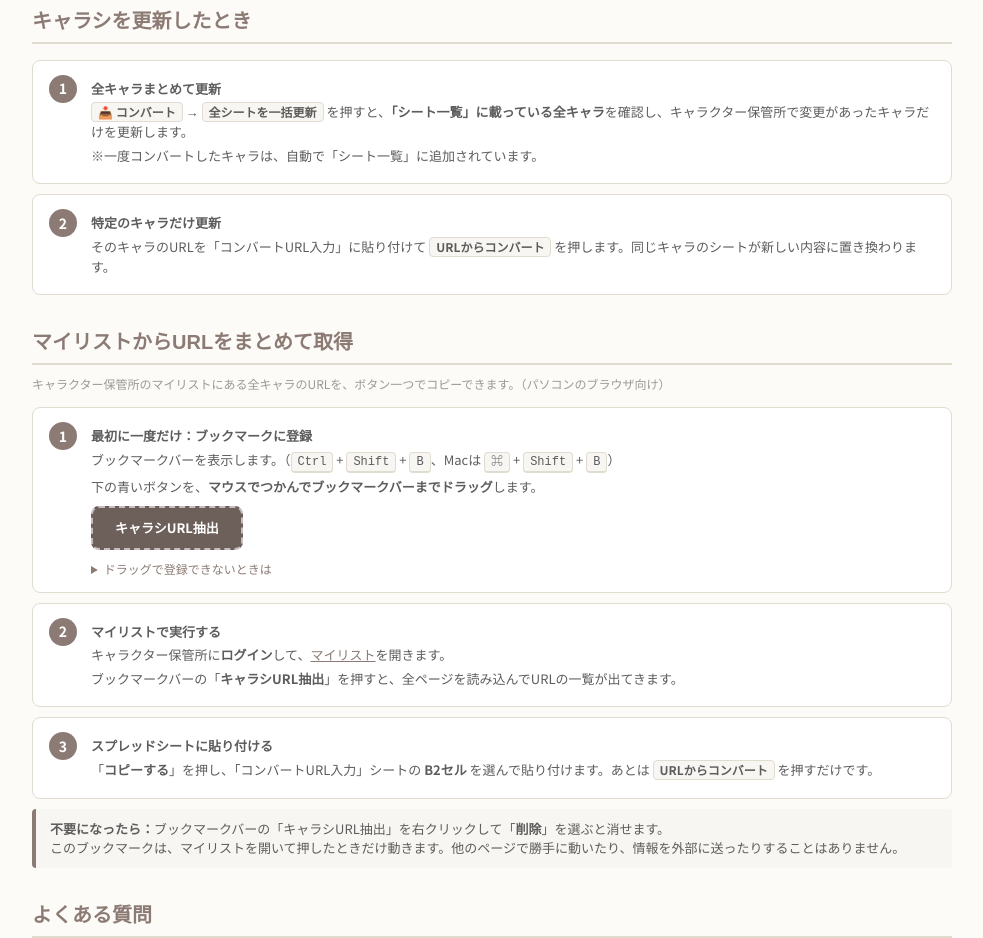
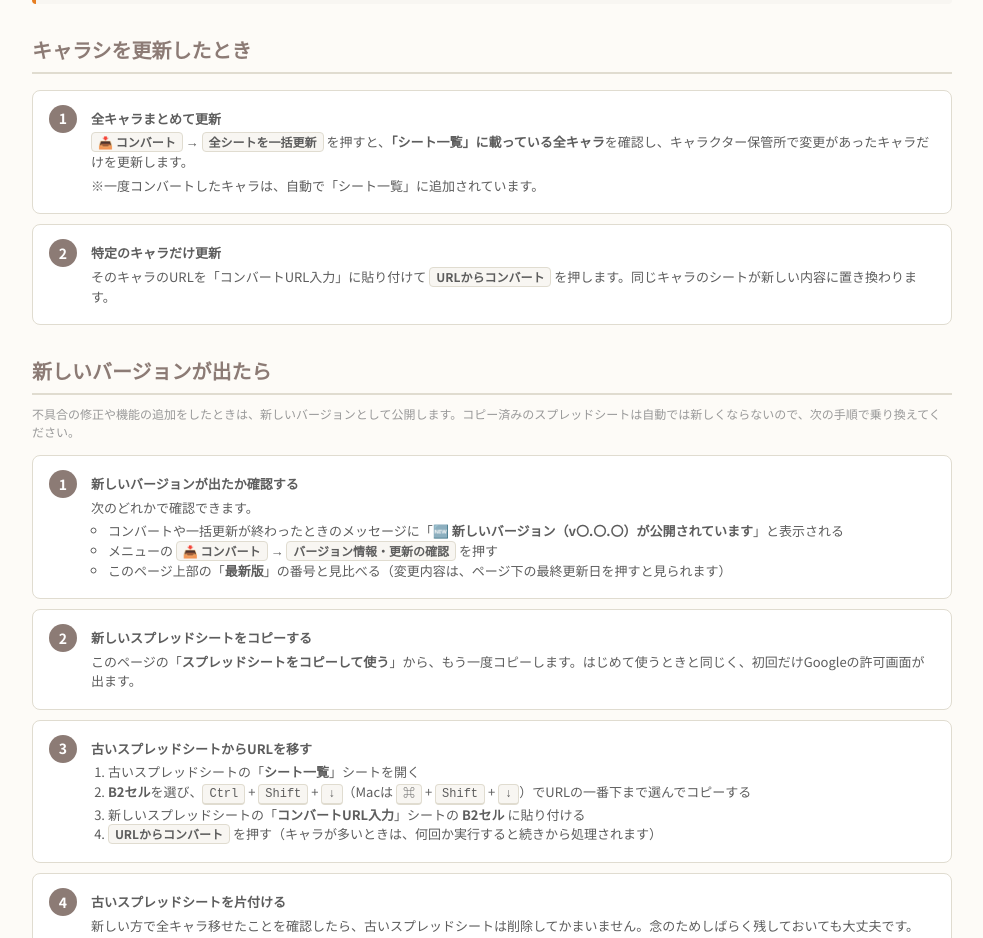
Before and after one commit to nununu-tatata/charasheet-backup, a website: page docs/index.html in a window 1280 px wide. Shown: the part 1862-2800 px from the top of the page, without its empty margins (148-1131 px from the left). Drawn offline with Linux system fonts and the light colour scheme; a web font is replaced by a local one.

Commit message:
入口ページ：新しいバージョンへの乗り換え手順を追加

```diff
--- a/docs/index.html
+++ b/docs/index.html
@@ -113,6 +113,7 @@
             </p>
             <a id="copy-btn" class="btn-main" href="#" target="_blank">📄 スプレッドシートをコピーして使う</a>
             <p class="hero-note">Googleアカウントが必要です（無料）。コピーしたファイルは自分のGoogleドライブに保存されます。</p>
+            <p class="hero-note">すでに使っている方へ：新しいバージョンへの乗り換え方は<a href="#version-up">こちら</a></p>
         </section>
 
         <!-- ===== できること ===== -->
@@ -212,6 +213,42 @@
         </section>
 
         <!-- ===== ブックマークレット ===== -->
+        <section class="section" id="version-up">
+            <h2 class="section-title">新しいバージョンが出たら</h2>
+            <p class="section-desc">不具合の修正や機能の追加をしたときは、新しいバージョンとして公開します。コピー済みのスプレッドシートは自動では新しくならないので、次の手順で乗り換えてください。</p>
+            <ol class="steps">
+                <li class="step">
+                    <p class="step-title">新しいバージョンが出たか確認する</p>
+                    <p>次のどれかで確認できます。</p>
+                    <ul>
+                        <li>コンバートや一括更新が終わったときのメッセージに「<b>🆕 新しいバージョン（v〇.〇.〇）が公開されています</b>」と表示される</li>
+                        <li>メニューの <span class="menu-path">📥 コンバート</span> → <span class="menu-path">バージョン情報・更新の確認</span> を押す</li>
+                        <li>このページ上部の「<b>最新版</b>」の番号と見比べる（変更内容は、ページ下の最終更新日を押すと見られます）</li>
+                    </ul>
+                </li>
+                <li class="step">
+                    <p class="step-title">新しいスプレッドシートをコピーする</p>
+                    <p>このページの「<b>スプレッドシートをコピーして使う</b>」から、もう一度コピーします。はじめて使うときと同じく、初回だけGoogleの許可画面が出ます。</p>
+                </li>
+                <li class="step">
+                    <p class="step-title">古いスプレッドシートからURLを移す</p>
+                    <ol>
+                        <li>古いスプレッドシートの「<b>シート一覧</b>」シートを開く</li>
+                        <li><b>B2セル</b>を選び、<span class="key">Ctrl</span> + <span class="key">Shift</span> + <span class="key">↓</span>（Macは <span class="key">⌘</span> + <span class="key">Shift</span> + <span class="key">↓</span>）でURLの一番下まで選んでコピーする</li>
+                        <li>新しいスプレッドシートの「<b>コンバートURL入力</b>」シートの <b>B2セル</b> に貼り付ける</li>
+                        <li><span class="menu-path">URLからコンバート</span> を押す（キャラが多いときは、何回か実行すると続きから処理されます）</li>
+                    </ol>
+                </li>
+                <li class="step">
+                    <p class="step-title">古いスプレッドシートを片付ける</p>
+                    <p>新しい方で全キャラ移せたことを確認したら、古いスプレッドシートは削除してかまいません。念のためしばらく残しておいても大丈夫です。</p>
+                </li>
+            </ol>
+            <div class="note-box warn">
+                キャラのシートに<b>自分で書き込んだメモや、変更した設定</b>（チャパレの設定など）は、新しいスプレッドシートには移りません。必要なものは、古いスプレッドシートから控えておいてください。
+            </div>
+        </section>
+
         <section class="section" id="bookmarklet">
             <h2 class="section-title">マイリストからURLをまとめて取得</h2>
             <p class="section-desc">キャラクター保管所のマイリストにある全キャラのURLを、ボタン一つでコピーできます。（パソコンのブラウザ向け）</p>
@@ -287,7 +324,7 @@
                 <summary>新しいバージョンが出たら、どうすればいいですか？</summary>
                 <div class="answer">
                     <p>新しい版が出ると、コンバート完了時のメッセージでお知らせします。（<span class="menu-path">バージョン情報・更新の確認</span> からも確認できます）</p>
-                    <p>乗り換えるときは、このページから新しいスプレッドシートをコピーし、古いスプレッドシートの「<b>シート一覧</b>」のB列（URL）をコピーして、新しい方の「コンバートURL入力」に貼り付けてコンバートしてください。</p>
+                    <p>乗り換え方は「<a href="#version-up">新しいバージョンが出たら</a>」で詳しく説明しています。古いスプレッドシートの「シート一覧」にあるURLを、新しいスプレッドシートに貼ってコンバートするだけで移せます。</p>
                 </div>
             </details>
             <details>
```
